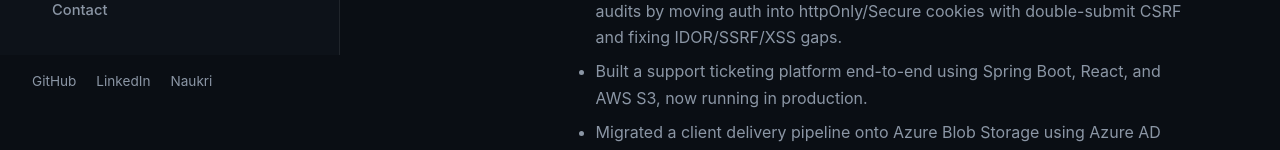
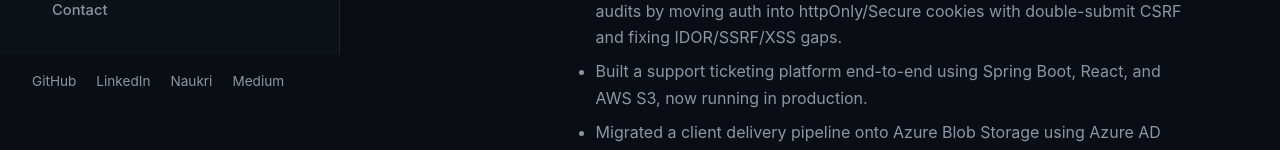
Before and after one commit to Farazulhaque/MyPortfolioWebsite, a React (Vite) app: page / in a window 1280 px wide. Shown: the part 745-895 px from the top of the page. Built offline with nearby package versions, Linux system fonts and the light colour scheme.

Commit message:
Add Medium blog link to social and contact sections

```diff
--- a/src/data.js
+++ b/src/data.js
@@ -132,12 +132,14 @@ export const social = [
   { label: 'GitHub', href: 'https://github.com/Farazulhaque' },
   { label: 'LinkedIn', href: 'https://www.linkedin.com/in/md-farazul-haque-b42200127/' },
   { label: 'Naukri', href: 'https://www.naukri.com/mnjuser/profile' },
+  { label: 'Medium', href: 'https://medium.com/@mdfarazhaq' },
 ]
 
 export const contact = [
   { label: 'LinkedIn', href: 'https://www.linkedin.com/in/md-farazul-haque-b42200127/' },
   { label: 'GitHub', href: 'https://github.com/Farazulhaque' },
   { label: 'Naukri', href: 'https://www.naukri.com/mnjuser/profile' },
+  { label: 'Medium', href: 'https://medium.com/@mdfarazhaq' },
   {
     label: 'WhatsApp',
     href: 'https://api.whatsapp.com/send?phone=917596885401&text=Hi%20there!%20I%20have%20a%20question%20:%29',
```
